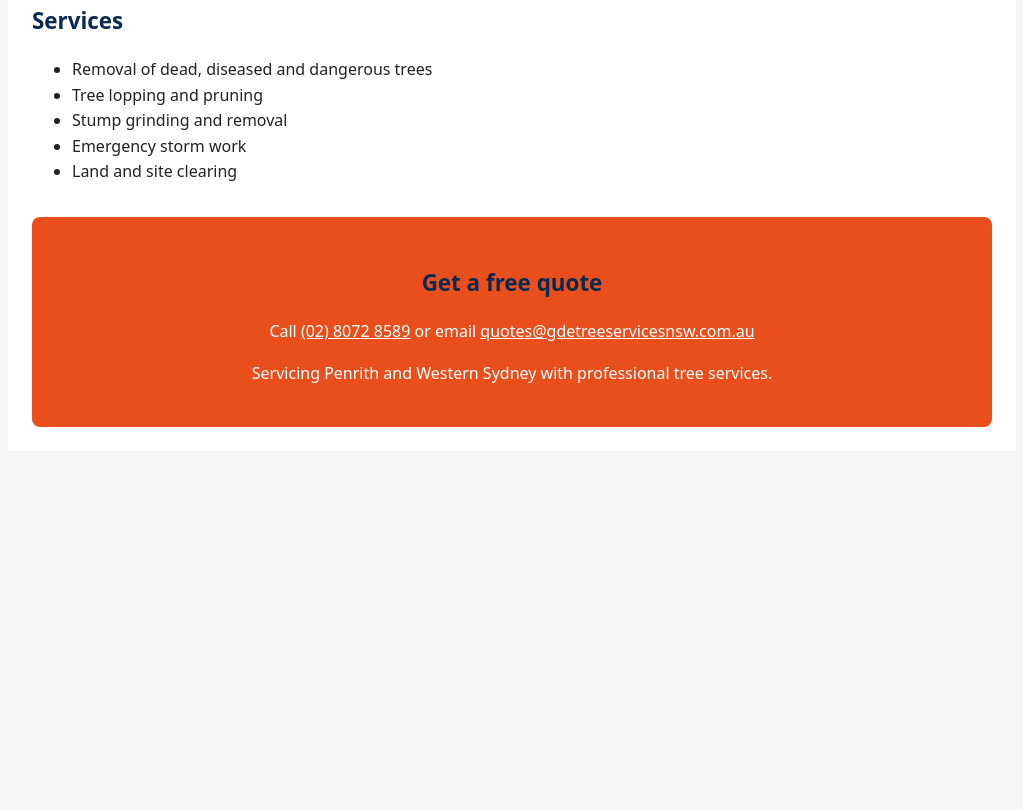
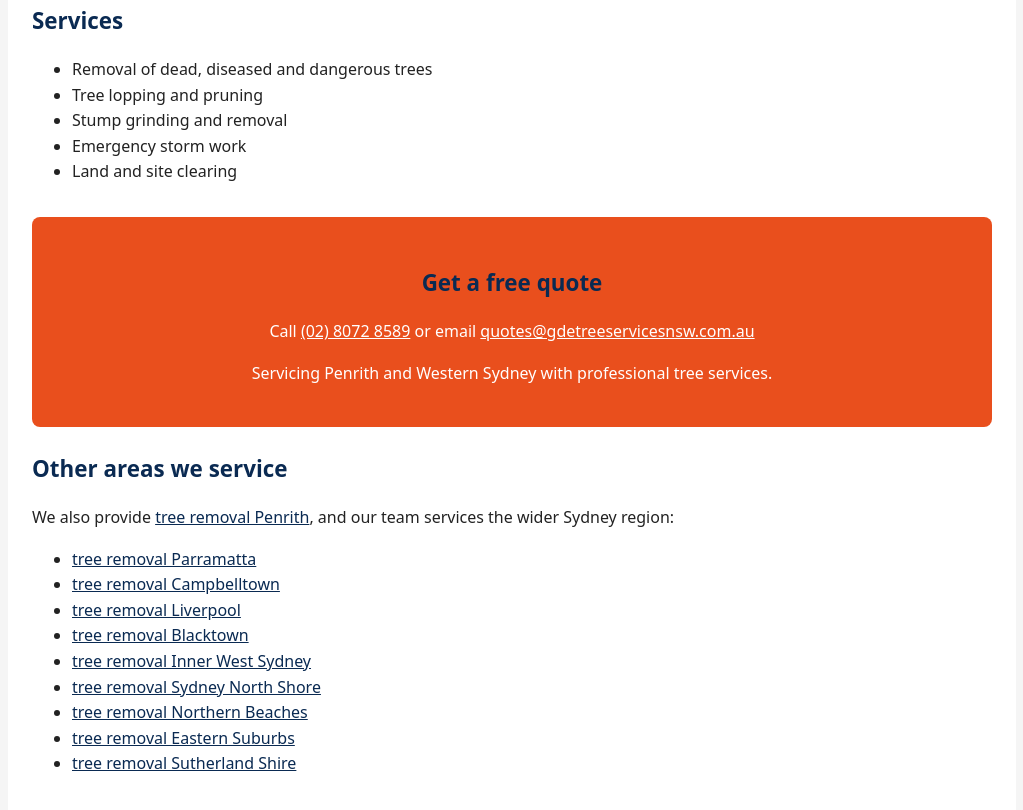
Before and after one commit to GetFoundOnlineWebDesign/GDETreeRemovalPenrith, a plain HTML site: page index.html in a window 1280 px wide. Shown: the part 350-1160 px from the top of the page, without its empty margins (128-1151 px from the left). Before the commit the page ends 801 px from the top, so only its background shows below. Drawn offline with Linux system fonts and the light colour scheme.

Commit message:
Add internal links to main site pages and other locations
Added a section listing other service areas.

```diff
--- a/index.html
+++ b/index.html
@@ -78,6 +78,23 @@
       <p>Call <a href="tel:+61280728589">(02) 8072 8589</a> or email <a href="mailto:quotes@gdetreeservicesnsw.com.au">quotes@gdetreeservicesnsw.com.au</a></p>
       <p>Servicing Penrith and Western Sydney with professional tree services.</p>
     </div>
-  </div>
+
+      <section>
+      <h2>Other areas we service</h2>
+      <p>We also provide <a href="https://www.gdetreeservicessydney.com.au/tree-removal-penrith">tree removal Penrith</a>, and our team services the wider Sydney region:</p>
+      <ul>
+        <li><a href="https://www.gdetreeservicessydney.com.au/tree-removal-parramatta">tree removal Parramatta</a></li>
+        <li><a href="https://www.gdetreeservicessydney.com.au/tree-removal-campbelltown">tree removal Campbelltown</a></li>
+        <li><a href="https://www.gdetreeservicessydney.com.au/tree-removal-liverpool">tree removal Liverpool</a></li>
+        <li><a href="https://www.gdetreeservicessydney.com.au/tree-removal-blacktown">tree removal Blacktown</a></li>
+        <li><a href="https://www.gdetreeservicessydney.com.au/tree-removal-inner-west-sydney">tree removal Inner West Sydney</a></li>
+        <li><a href="https://www.gdetreeservicessydney.com.au/tree-removal-sydney-north-shore">tree removal Sydney North Shore</a></li>
+        <li><a href="https://www.gdetreeservicessydney.com.au/tree-removal-northern-beaches">tree removal Northern Beaches</a></li>
+        <li><a href="https://www.gdetreeservicessydney.com.au/tree-removal-eastern-suburbs">tree removal Eastern Suburbs</a></li>
+        <li><a href="https://www.gdetreeservicessydney.com.au/tree-removal-sutherland-shire">tree removal Sutherland Shire</a></li>
+      </ul>
+
+      </section></div>
+
 </body>
 </html>
```
